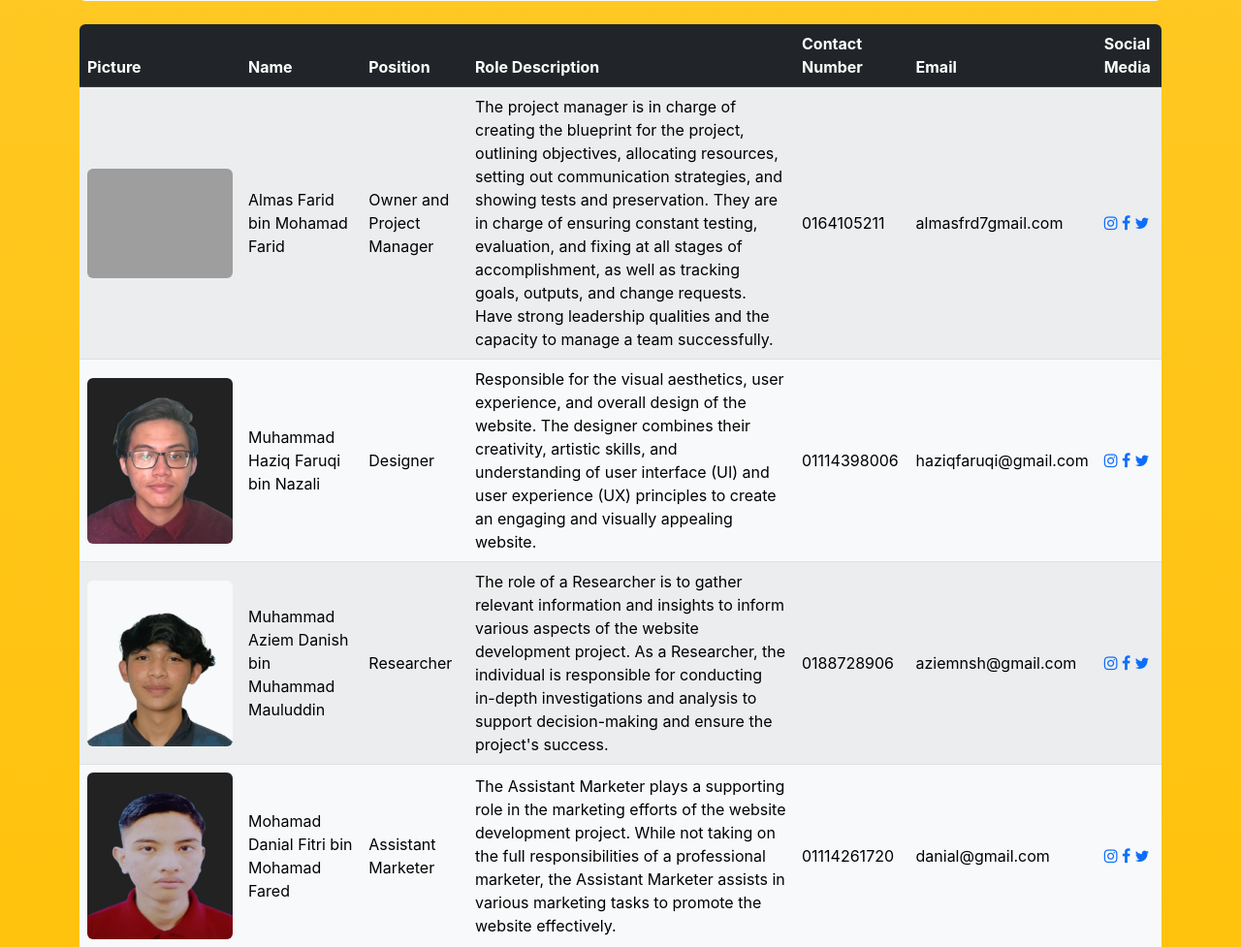
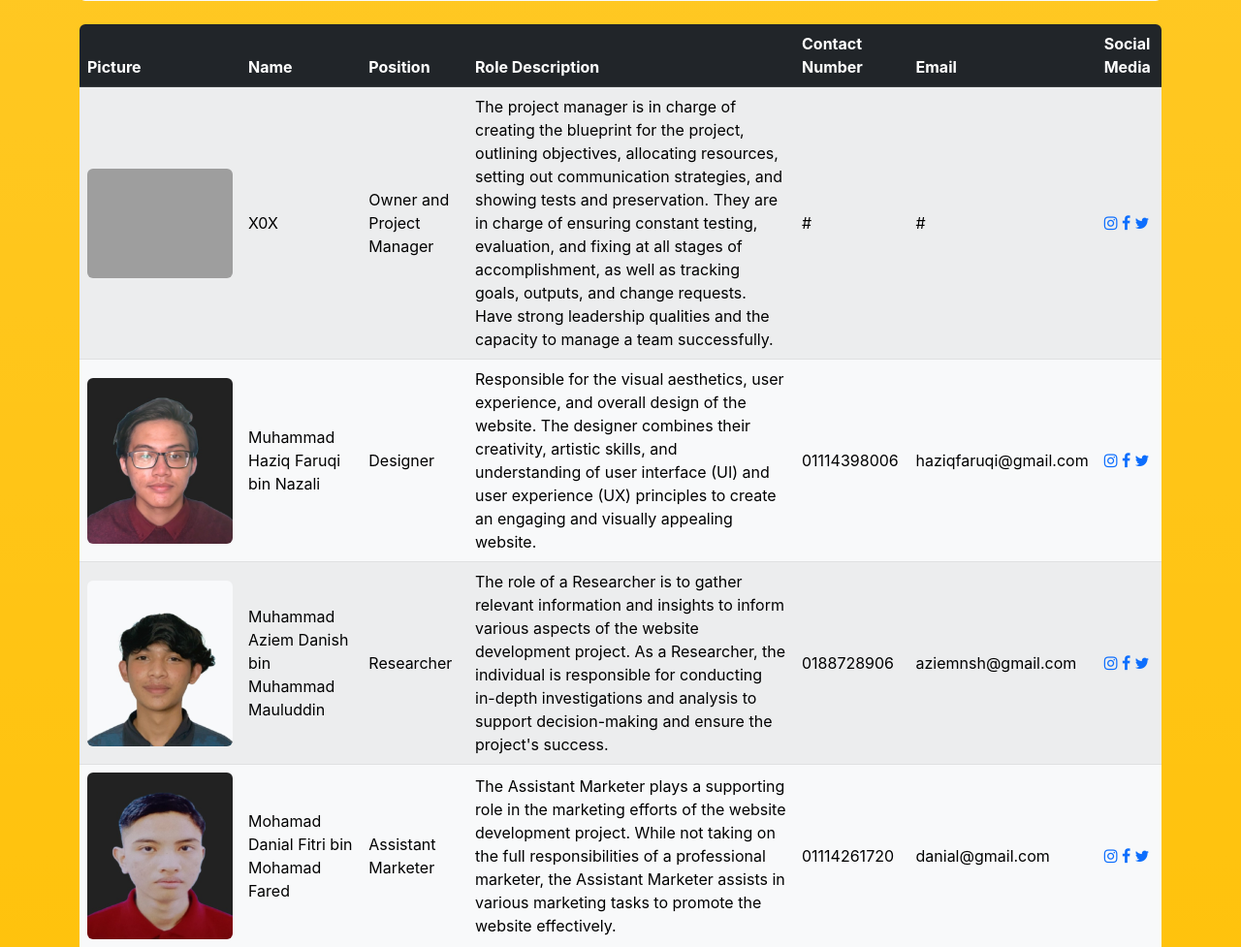
Before and after one commit to AxelScarlet/LCK, a PHP site: page /LCK/aboutUs.php in a window 1280 px wide. Shown: the part 467-1444 px from the top of the page at 97% size. Run offline with PHP 8.4, Linux system fonts and the light colour scheme; grey boxes are pictures that could not be loaded.

Commit message:
Update aboutUs.php

```diff
--- a/LCK/aboutUs.php
+++ b/LCK/aboutUs.php
@@ -48,14 +48,14 @@
                 </thead>
                 <tbody class="table-light rounded">
                     <tr class= "align-middle">
-                        <td><img src="pic/about_us/almas.jpg" alt="Almas Farid" class="rounded" width="150px" ></td>
-                        <td>Almas Farid bin Mohamad Farid</td>
+                        <td><img src="pic/about_us/almas.jpg" alt="XoX" class="rounded" width="150px" ></td>
+                        <td>X0X</td>
                         <td>Owner and Project Manager</td>
                         <td>The project manager is in charge of creating the blueprint for the project, outlining objectives, allocating resources, setting out communication strategies, and showing tests and preservation. They are in charge of ensuring constant testing, evaluation, and fixing at all stages of accomplishment, as well as tracking goals, outputs, and change requests. Have strong leadership qualities and the capacity to manage a team successfully.</td>
-                        <td>0164105211</td>
-                        <td>almasfrd7gmail.com</td>
+                        <td>#</td>
+                        <td>#</td>
                         <td>
-                            <a href="https://www.instagram.com/anassh127/"><i class="fa fa-instagram"></i></a>
+                            <a href="#"><i class="fa fa-instagram"></i></a>
                             <a href="#"><i class="fa fa-facebook"></i></a>
                             <a href="#"><i class="fa fa-twitter"></i></a>
                         </td>
```
